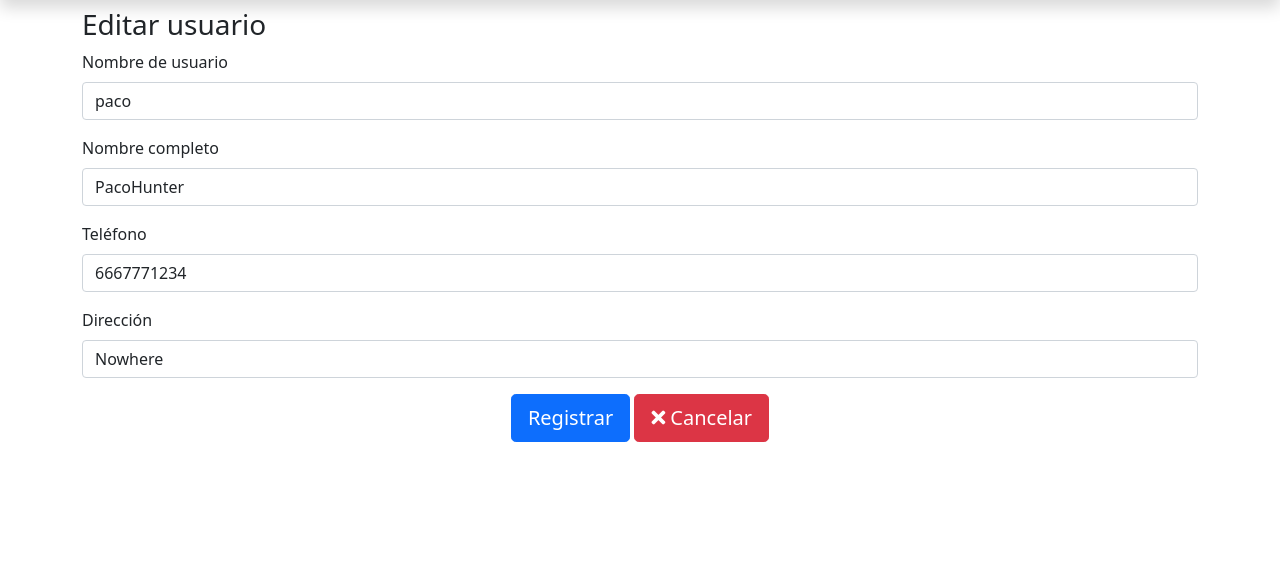
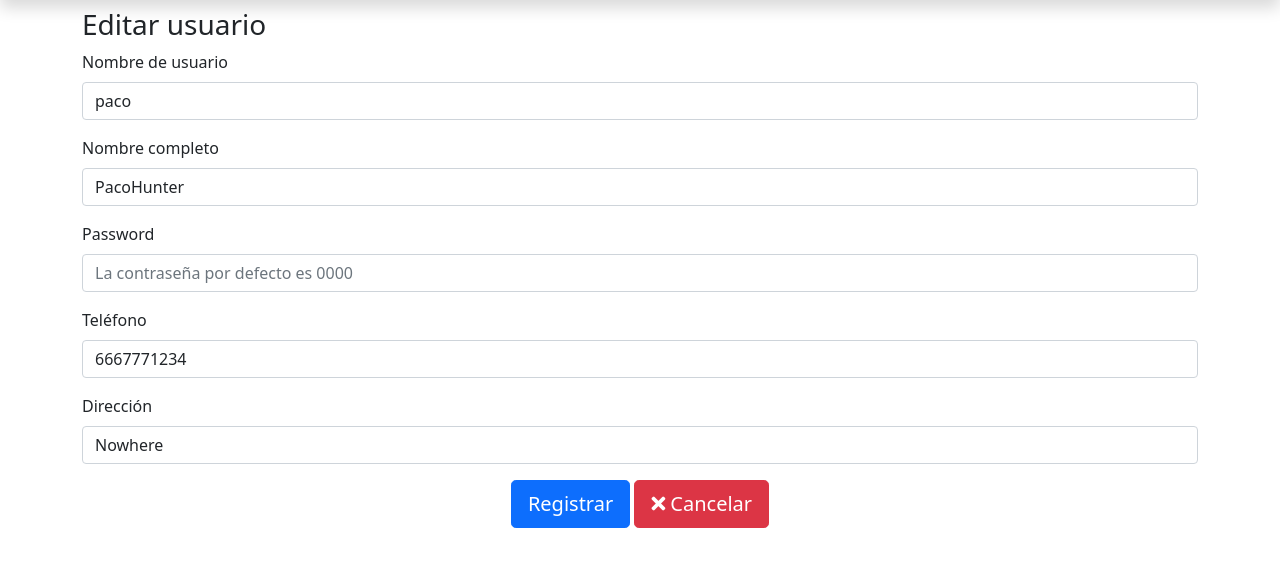
Before and after one commit to Cisco-Vargas/sistema_ventas_v3, a PHP site: page /editar_usuario.php?id=1 in a window 1280 px wide. Shown: the part 67-634 px from the top of the page. Run offline with PHP 8.4, Linux system fonts and the light colour scheme; the visitor is signed in with stand-in values (Sample User, id 1); data comes from the database, SQL or seed files in the repository; data that the repository does not hold is empty.

Commit message:
Cambios en editar usuario

```diff
--- a/agregar_usuario.php
+++ b/agregar_usuario.php
@@ -25,6 +25,7 @@ if(empty($_SESSION['usuario'])) header("location: login.php");
             <label for="direccion" class="form-label">Dirección</label>
             <input type="text" name="direccion" class="form-control" id="direccion" placeholder="Ej. Av. Hugo Chavez, 11905, Los Tres Brazos">
         </div>
+        <p style="text-align: center;">La contraseña por defecto es "0000", asegurate de cambiarla para proteger tu usuario.</p>
         <div class="text-center mt-3">
             <input type="submit" name="registrar" value="Registrar" class="btn btn-primary btn-lg">
 
--- a/editar_usuario.php
+++ b/editar_usuario.php
@@ -25,12 +25,16 @@ $usuario = obtenerUsuarioPorId($id);
             <input type="text" name="nombre" class="form-control" value="<?php echo $usuario->nombre;?>" id="nombre" placeholder="Escribe el nombre completo del usuario">
         </div>
         <div class="mb-3">
+            <label for="contraseña" class="form-label">Password</label>
+            <input type="password" name="password" class="form-control" value="<?php echo $usuario->password;?>" id="password" placeholder="La contraseña por defecto es 0000">
+        </div>
+        <div class="mb-3">
             <label for="telefono" class="form-label">Teléfono</label>
-            <input type="text" name="telefono" class="form-control" value="<?php echo $usuario->telefono;?>" id="telefono" placeholder="Ej. 2111568974">
+            <input type="text" name="telefono" class="form-control" value="<?php echo $usuario->telefono;?>" id="telefono" placeholder="Ej. 8097162252">
         </div>
         <div class="mb-3">
             <label for="direccion" class="form-label">Dirección</label>
-            <input type="text" name="direccion" class="form-control" value="<?php echo $usuario->direccion;?>" id="direccion" placeholder="Ej. Av Collar 1005 Col Las Cruces">
+            <input type="text" name="direccion" class="form-control" value="<?php echo $usuario->direccion;?>" id="direccion" placeholder="Ej. Av. Hugo Chavez, 11905, Los Tres Brazos">
         </div>
 
         <div class="text-center mt-3">
@@ -48,10 +52,12 @@ $usuario = obtenerUsuarioPorId($id);
 if(isset($_POST['registrar'])){
     $usuario = $_POST['usuario'];
     $nombre = $_POST['nombre'];
+    $password = $_POST['password'];
     $telefono = $_POST['telefono'];
     $direccion = $_POST['direccion'];
     if(empty($usuario)
     ||empty($nombre)
+    ||empty($password)
     || empty($telefono)
     || empty($direccion)){
         echo'
@@ -62,7 +68,7 @@ if(isset($_POST['registrar'])){
     }
 
     include_once "funciones.php";
-    $resultado = editarUsuario($usuario, $nombre, $telefono, $direccion, $id);
+    $resultado = editarUsuario($usuario, $nombre, $password, $telefono, $direccion, $id);
     if($resultado){
         echo'
         <div class="alert alert-success mt-3" role="alert">
--- a/funciones.php
+++ b/funciones.php
@@ -31,9 +31,9 @@ function eliminarUsuario($id){
     return eliminar($sentencia, $id);
 }
 
-function editarUsuario($usuario, $nombre, $telefono, $direccion, $id){
-    $sentencia = "UPDATE usuarios SET usuario = ?, nombre = ?, telefono = ?, direccion = ? WHERE id = ?";
-    $parametros = [$usuario, $nombre, $telefono, $direccion, $id];
+function editarUsuario($usuario, $nombre, $contraseña, $telefono, $direccion, $id){
+    $sentencia = "UPDATE usuarios SET usuario = ?, nombre = ?, contraseña = ?, telefono = ?, direccion = ? WHERE id = ?";
+    $parametros = [$usuario, $nombre, $contraseña, $telefono, $direccion, $id];
     return editar($sentencia, $parametros);
 }
 
```
